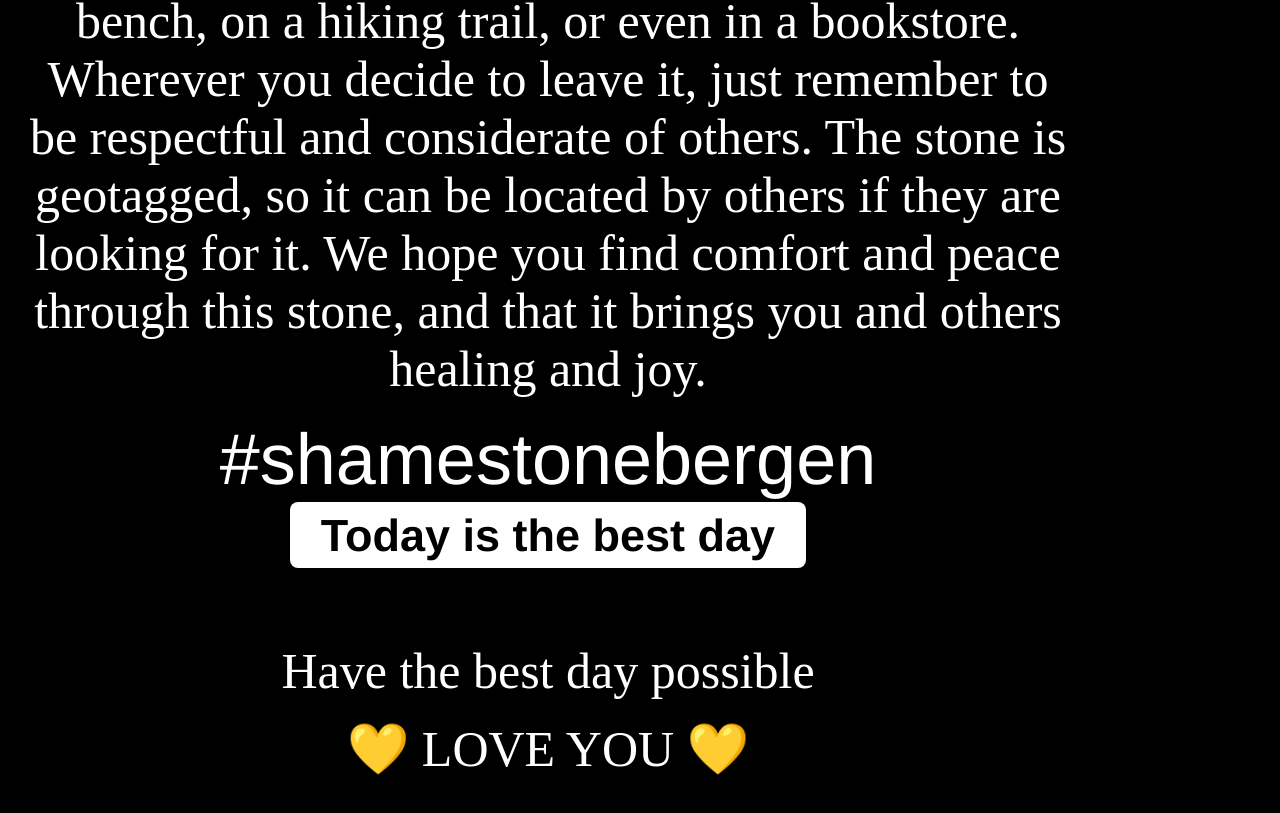
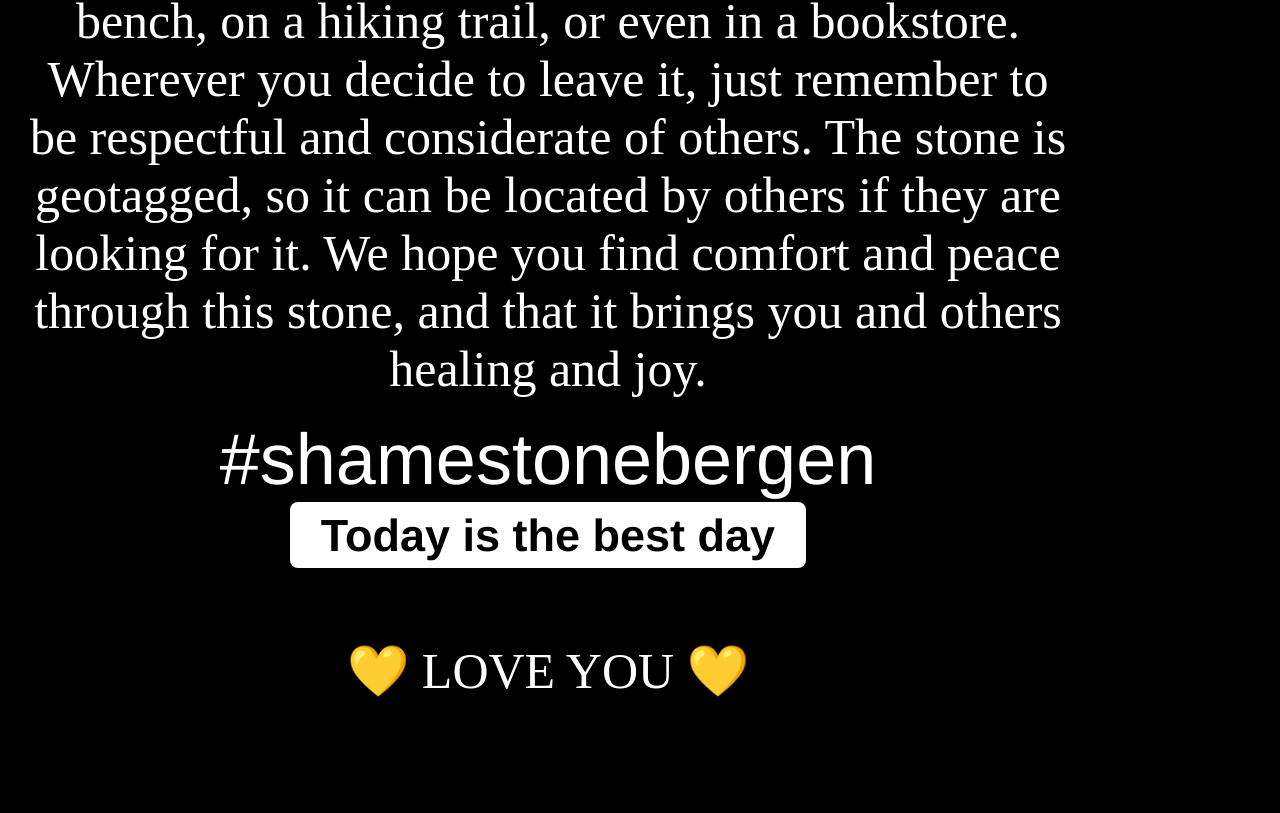
Before and after one commit to shamestone/Bergen, a plain HTML site: page index.html in a window 1280 px wide. Shown: the part 929-1742 px from the top of the page. Drawn offline with Linux system fonts and the light colour scheme.

Commit message:
Update index.html

```diff
--- a/index.html
+++ b/index.html
@@ -14,5 +14,4 @@
 <br>
 <a href="https://www.youtube.com/watch?v=dQw4w9WgXcQ" target="_blank" class="youtube-link">Today is the best day &#9654;</a>
 
-<p>Have the best day possible</p>
 <p>&#x1F49B; LOVE YOU &#x1F49B;</p>
```
